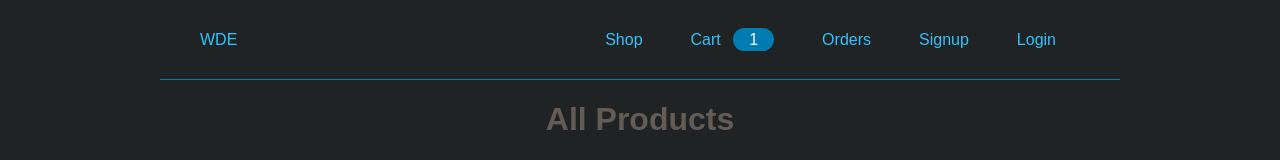
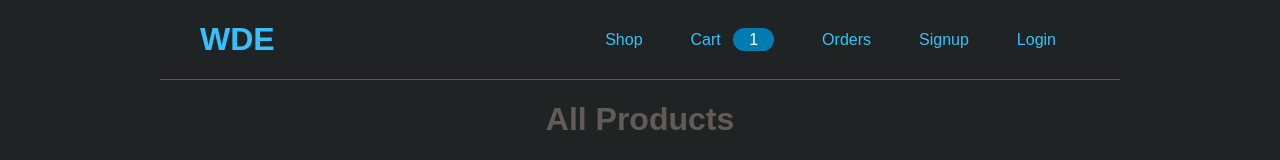
Before and after one commit to Arthur-Ferreira/WebDeveloperEssentials-APP, a React (Vite) app: page / in a window 1280 px wide. Shown: the top 160 px of the page. Built offline with nearby package versions, Linux system fonts and the light colour scheme.

Commit message:
Feat Development: Create Logo component and Add it to AppHeader

```diff
--- /dev/null
+++ b/src/components/atoms/Logo/index.tsx
@@ -0,0 +1,13 @@
+import React from "react";
+import SLogo from "./styles";
+
+interface ILogo {
+  children: React.ReactNode;
+}
+
+const Logo = ({ children, ...props }: ILogo): JSX.Element => {
+  return <SLogo {...props} >{children}</SLogo>
+}
+
+
+export default Logo;
--- /dev/null
+++ b/src/components/atoms/Logo/styles.ts
@@ -0,0 +1,16 @@
+import styled from "styled-components";
+
+const SLogo = styled.div`
+  font-weight: bold;
+  font-size: 2rem;
+
+  &:hover,
+  &:active {
+    a {
+      background: transparent;
+    }
+  }
+`;
+
+
+export default SLogo
--- a/src/components/organisms/AppHeader/index.tsx
+++ b/src/components/organisms/AppHeader/index.tsx
@@ -5,6 +5,7 @@ import Anchor from "../../atoms/Anchor";
 import { useAppDispatch, useAppSelector } from "../../../store/hooks";
 import { open, close } from "../../../feature/mobileSlice";
 import MobileMenu from "../../molecules/MobileMenu";
+import Logo from "../../atoms/Logo";
 
 const AppHeader: React.FC = () => {
   const dispatch = useAppDispatch()
@@ -17,7 +18,7 @@ const AppHeader: React.FC = () => {
   return (
     <>
       <MainHeader>
-        <div id="logo"><Anchor to="/">WDE</Anchor></div>
+        <Logo><Anchor to="/">WDE</Anchor></Logo>
         <Nav>
           <Navigation />
         </Nav>
```
